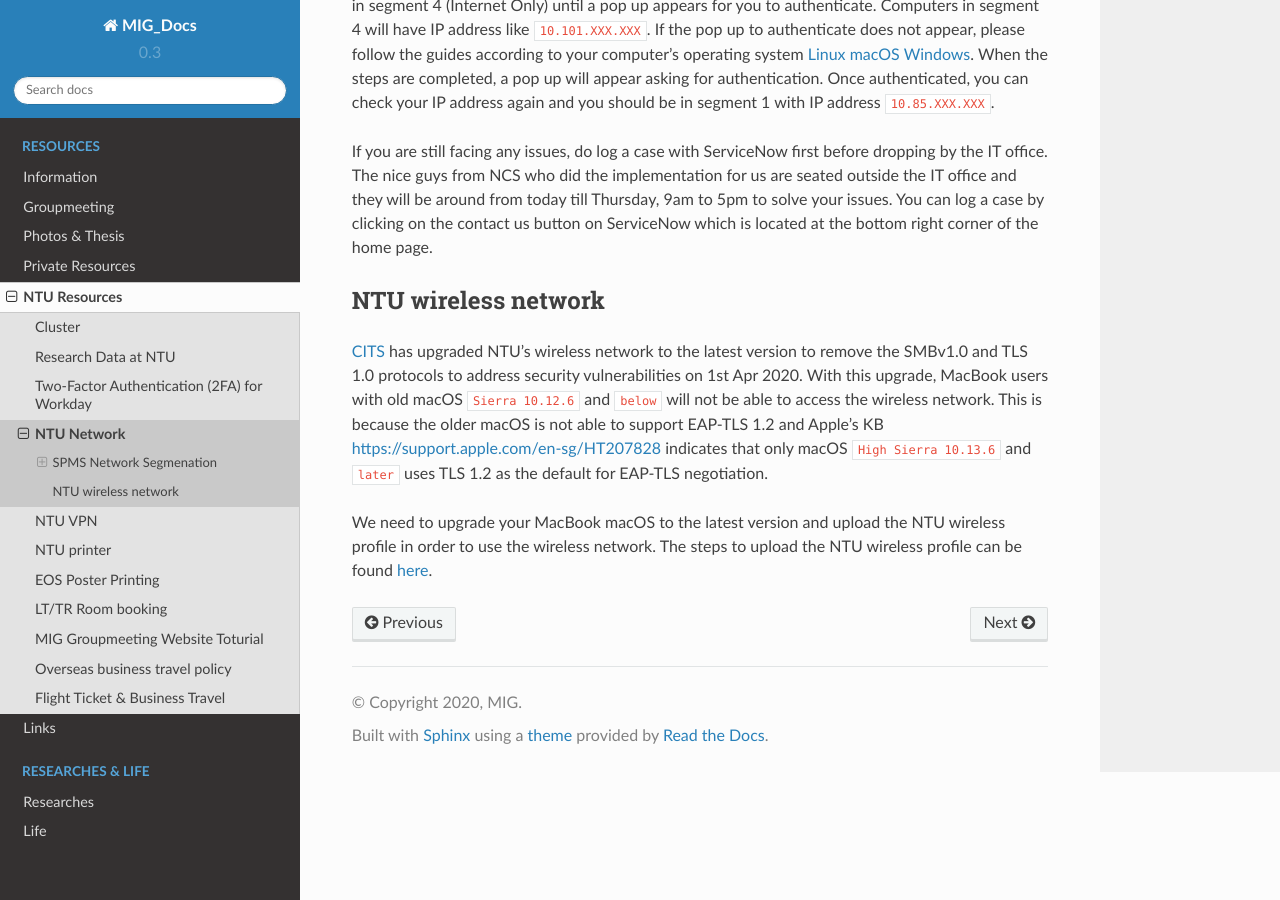
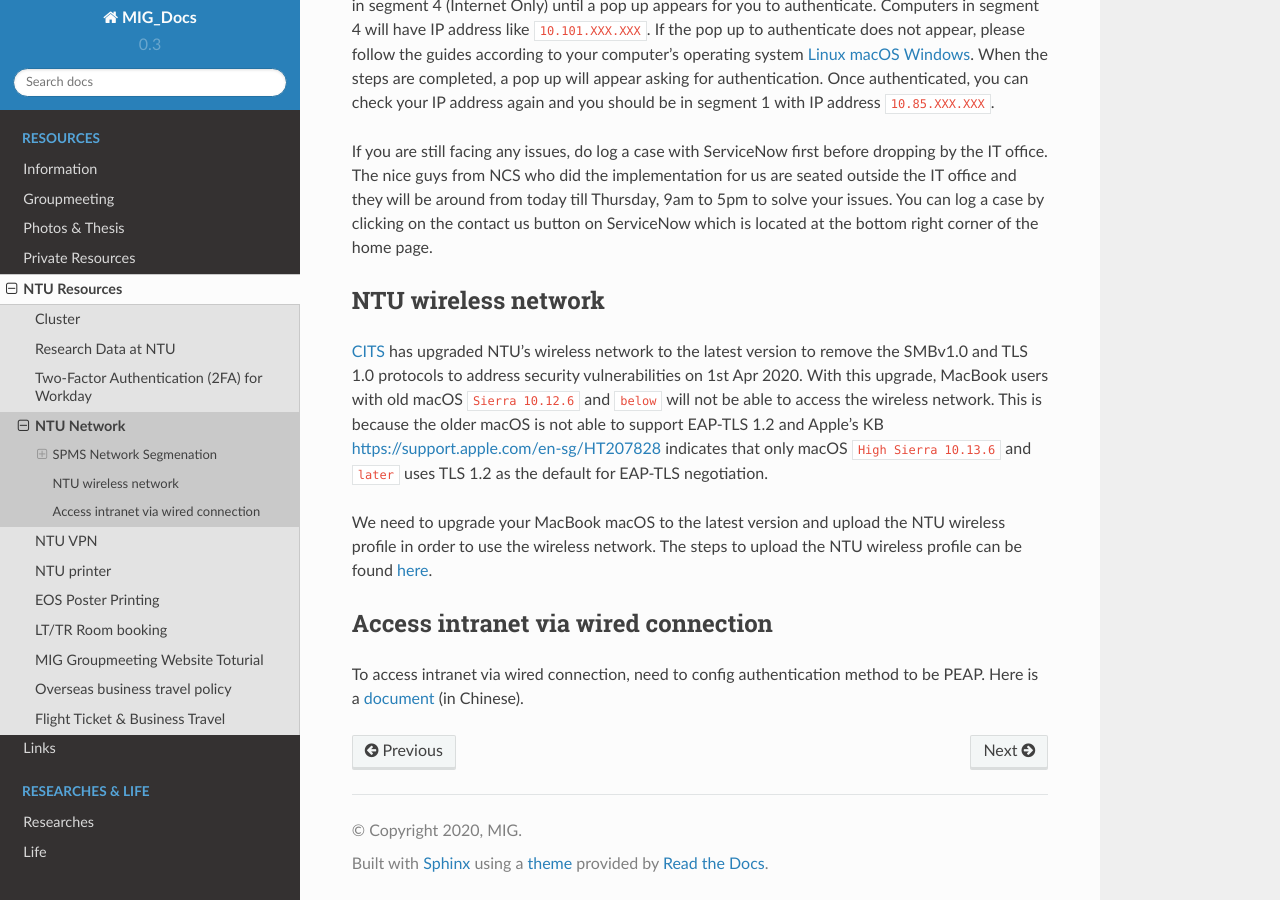
Before and after one commit to MIGG-NTU/MIG_Docs, a Sphinx documentation site: the page built from source/resources-ntu/spms-network/index.rst, in a window 1280 px wide and 900 px high, scrolled down 1284 px. Built offline with Sphinx 7.4.7 and the Read the Docs theme 2.0.0, drawn with Linux system fonts in a browser that asks for light colours.

Commit message:
Update index.rst (#39)

```diff
--- a/source/resources-ntu/spms-network/index.rst
+++ b/source/resources-ntu/spms-network/index.rst
@@ -54,3 +54,8 @@ NTU wireless network
 `CITS <https://www.ntu.edu.sg/cits/Pages/index.aspx>`_ has upgraded NTU’s wireless network to the latest version to remove the SMBv1.0 and TLS 1.0 protocols to address security vulnerabilities on 1st Apr 2020. With this upgrade, MacBook users with old macOS ``Sierra 10.12.6`` and ``below`` will not be able to access the wireless network. This is because the older macOS is not able to support EAP-TLS 1.2 and Apple’s KB https://support.apple.com/en-sg/HT207828 indicates that only macOS ``High Sierra 10.13.6`` and ``later`` uses TLS 1.2 as the default for EAP-TLS negotiation.
 
 We need to upgrade your MacBook macOS to the latest version and upload the NTU wireless profile in order to use the wireless network. The steps to upload the NTU wireless profile can be found `here <https://www.ntu.edu.sg/cits/NTUwireless/Pages/Mac_OS_NTUSECURE.aspx>`_.
+
+Access intranet via wired connection
+------------------------------------
+To access intranet via wired connection, need to config authentication method to be PEAP.
+Here is a `document <https://www.virtualizationhowto.com/2018/12/configure-windows-10-for-802-1x-user-authentication/>`_ (in Chinese).
```
